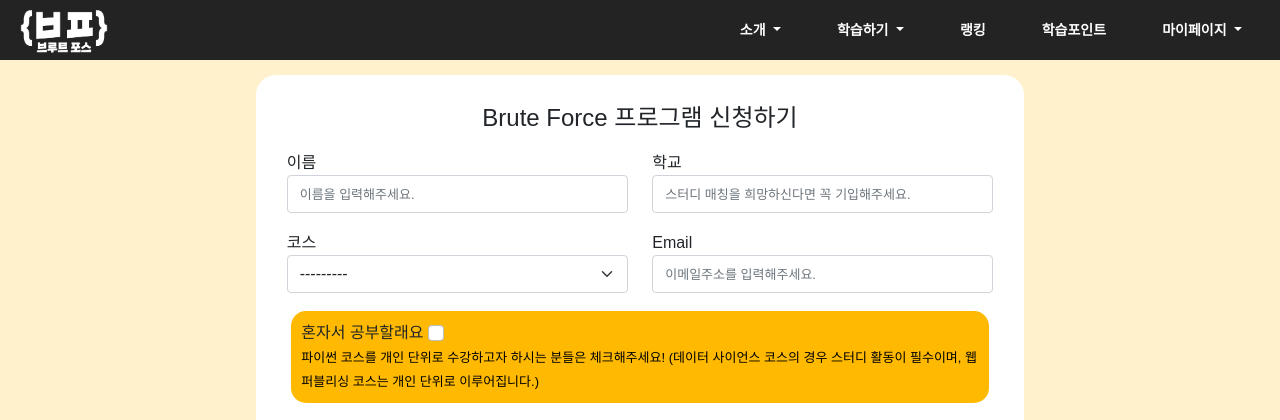
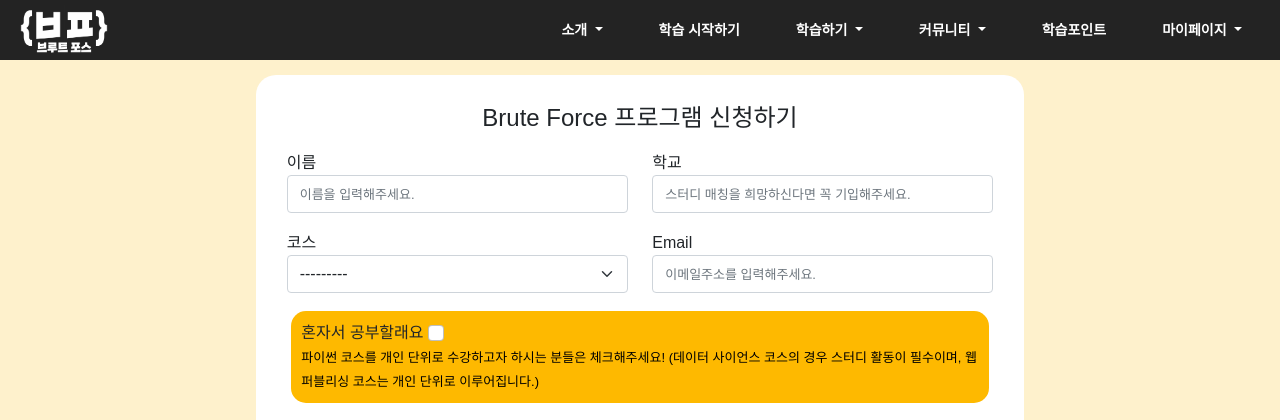
Before and after one commit to EarthlyZ9/bruteforce, a Django app: page /mypage/signup/ in a window 1280 px wide. Shown: the top 420 px of the page. Run offline with Django 3.2, Linux system fonts and the light colour scheme; parts of the project's set-up code (start-up, migrations or seed data) failed here and were passed over; some libraries are stand-ins or nearby versions; some web fonts are replaced.

Commit message:
debug 2nd

```diff
--- a/discussions/forms.py
+++ b/discussions/forms.py
@@ -6,9 +6,10 @@ from .models import Question, Answer, Comment
 class QuestionForm(forms.ModelForm):
     class Meta:
         model = Question
-        fields = ['title', 'content', 'url']
+        fields = ['title', 'category', 'content', 'url']
         labels = {
             'title': '제목',
+            'category': '카테고리',
             'content': '내용',
             'url':'코드 url'
         }
--- a/discussions/views/question_views.py
+++ b/discussions/views/question_views.py
@@ -11,6 +11,7 @@ def create_question(request):
         form = QuestionForm(request.POST)
         if form.is_valid():
             question = form.save(commit=False)
+            question.author = request.user
             question.create_date = timezone.now()
             question.save()
             return redirect('discussions:question-list')
--- a/main/templates/main/base.html
+++ b/main/templates/main/base.html
@@ -38,20 +38,27 @@
                 <li><a class="dropdown-item" href={% url 'main:course-description' %}>코스 소개</a></li>
               </ul>
             </li>
+            <li class="nav-item">
+              <a class="nav-link" href={% url 'main:program-description' %}>학습 시작하기</a>
+            </li>
             <li class="nav-item dropdown">
               <a class="nav-link dropdown-toggle" href="#" id="navbarDropdown" role="button" data-bs-toggle="dropdown" aria-expanded="false">
                 학습하기
               </a>
               <ul class="dropdown-menu dropdown-menu-dark" aria-labelledby="navbarDropdown">
-                <li><a class="dropdown-item" href={% url 'main:program-description' %}>학습 시작하기</a></li>
                 <li><a class="dropdown-item" href="{% url 'activities:weekly-studies' %}">학습 인증</a></li>
+                <li><a class="dropdown-item" href="{% url 'activities:material-list' %}">학습 자료실</a></li>
+                <li><a class="dropdown-item" href="{% url 'activities:rankings' %}">랭킹</a></li>
+              </ul>
+            </li>
+            <li class="nav-item dropdown">
+              <a class="nav-link dropdown-toggle" href="#" id="navbarDropdown" role="button" data-bs-toggle="dropdown" aria-expanded="false">
+                커뮤니티
+              </a>
+              <ul class="dropdown-menu dropdown-menu-dark" aria-labelledby="navbarDropdown">
                 <li><a class="dropdown-item" href="{% url 'activities:htmlcss-fruits' %}">작품 보기</a></li>
                 <li><a class="dropdown-item" href="{% url 'discussions:question-list' %}">토의 하기</a></li>
-                <li><a class="dropdown-item" href="{% url 'activities:material-list' %}">학습 자료실</a></li>
               </ul>
-            </li>
-            <li class="nav-item">
-              <a class="nav-link" href={% url 'activities:rankings' %}>랭킹</a>
             </li>
             <li class="nav-item">
               <a class="nav-link" href={% url 'points:points-page' %}>학습포인트</a>
@@ -63,6 +70,7 @@
               <ul class="dropdown-menu dropdown-menu-dark" aria-labelledby="navbarDropdown">
                 <li><a class="dropdown-item" href={% url 'accounts:profile' %}>내 프로필</a></li>
                 <li><a class="dropdown-item" href="{% url 'activities:study-log' %}">내 학습 기록</a></li>
+                <li><a class="dropdown-item" href="#">신청하기</a></li>
                 {% if user.is_authenticated %}
                 <li><a class="dropdown-item" href="{% url 'accounts:logout' %}" id="logout-btn">로그아웃</a></li>
                 {% else %}
--- a/points/templates/points/points.html
+++ b/points/templates/points/points.html
@@ -63,14 +63,12 @@
                 <option value={{product.num}}>{{product.name}}</option>
                 {% endfor %}
               </select>
-              <button class="btn btn-outline-secondary" id='request_btn' type="submit">신청하기</button>
+              <button class="btn btn-outline-secondary" id='request_btn' type="submit" onclick="check()">신청하기</button>
             </div>
           </form>
       </div>
     </footer>
 
   {% endblock container %}
-  <script src="{% static 'points/js/points.js' %}"></script>
-  {% block extrascript %}
   {% endblock %}
 </body>
--- a/points/views.py
+++ b/points/views.py
@@ -18,6 +18,9 @@ def points(request):
 
   if request.method == 'POST':
       selected_option = request.POST.get('option_select') #num
+      if selected_option is None:
+        messages.error(request, '옵션을 선택해주세요.')
+        return redirect('points:points-page')
       selected_option_info = Points_purchase.objects.filter(num=selected_option).first()
       print(selected_option_info.price)
       if available_points < selected_option_info.price:
```
Also changed, not shown: points/static/points/js/points.js (deleted).
